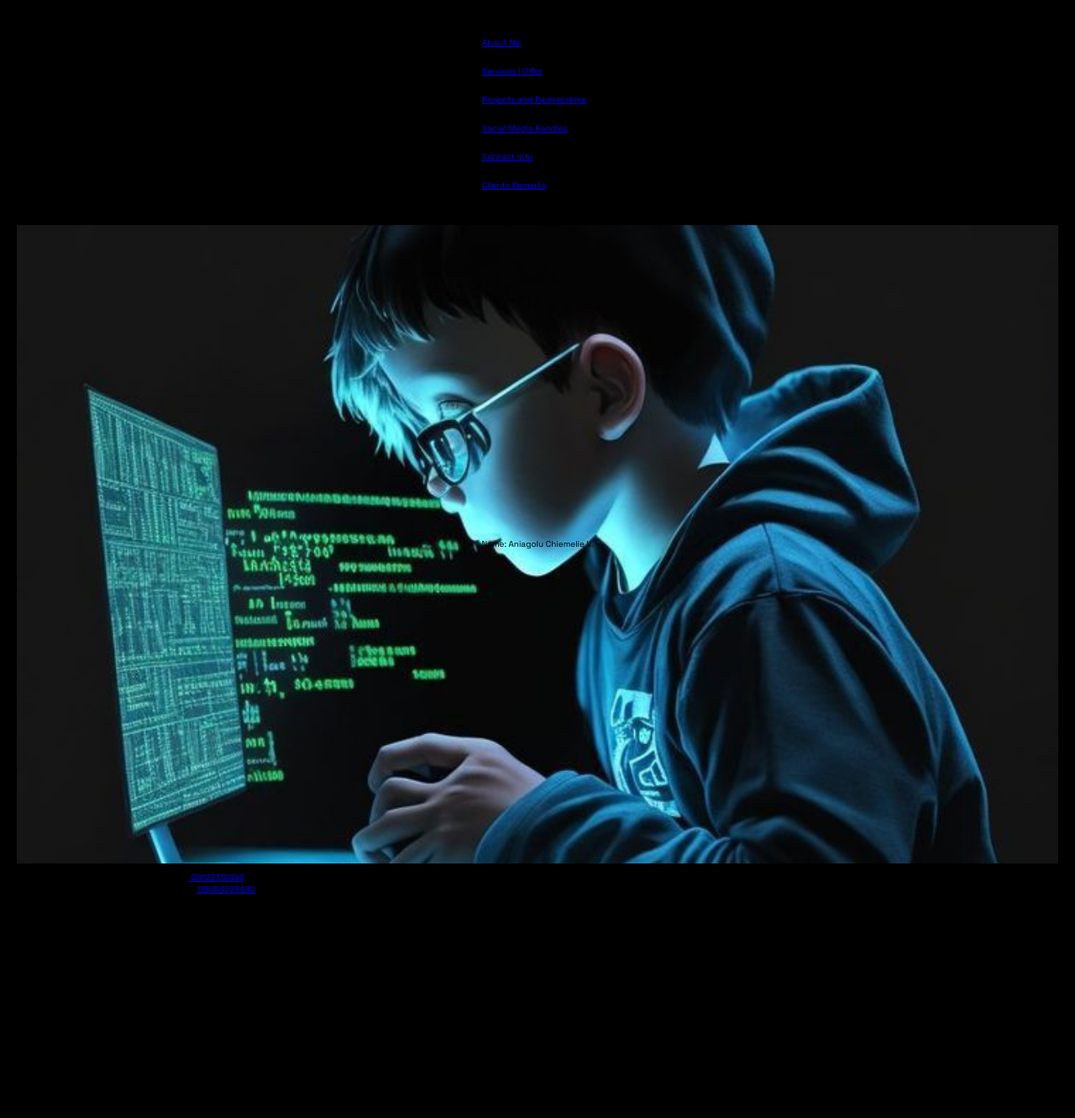
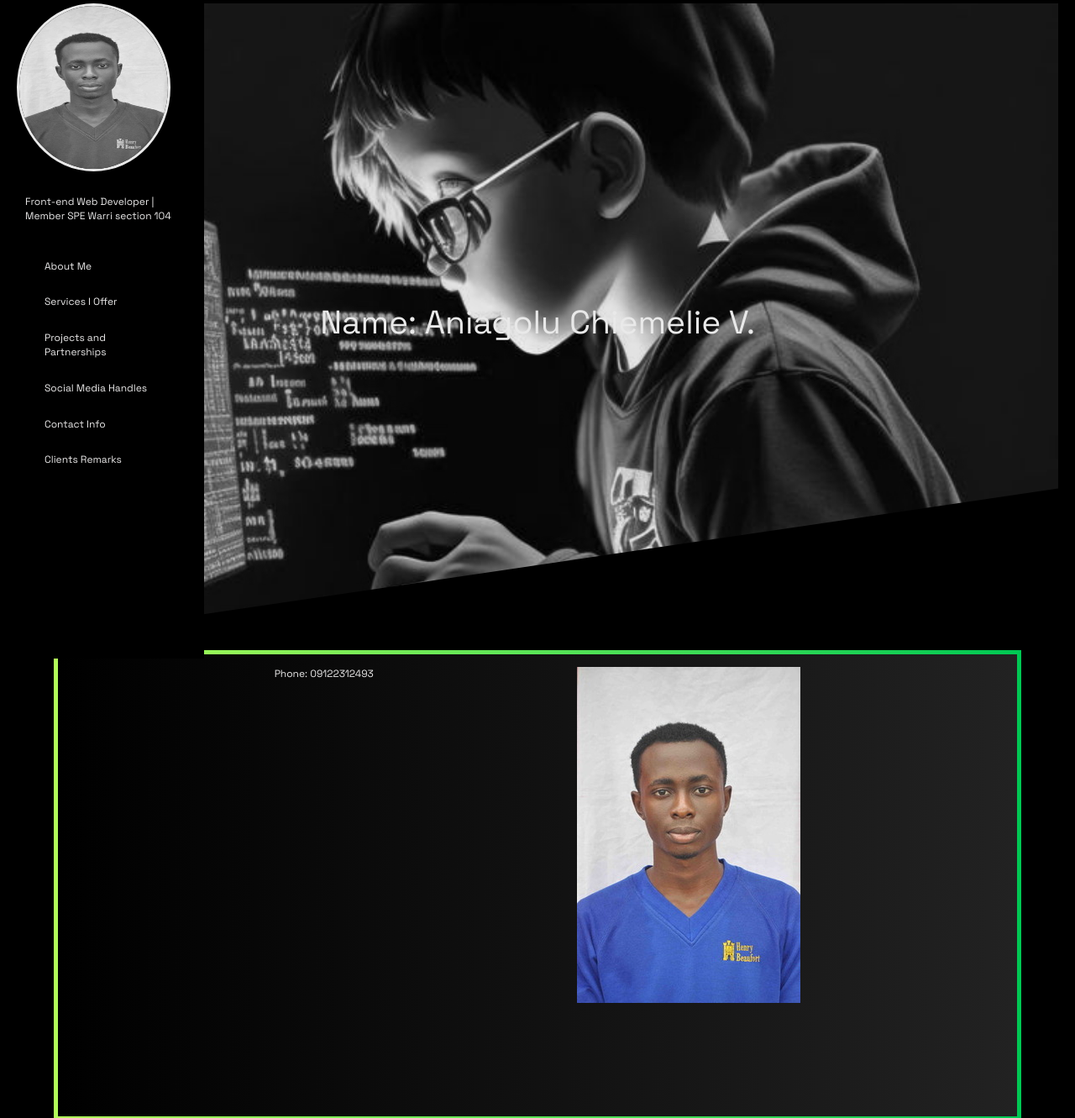
Before and after one commit to aniagoluchiemelie77/Personal-Portfolio, a plain HTML site: page index.html in a window 1280 px wide. Shown: the part 16-1347 px from the top of the page at 84% size. Drawn offline with Linux system fonts and the light colour scheme.

Commit message:
built and positioned nav bar

```diff
--- a/index.css
+++ b/index.css
@@ -21,14 +21,20 @@ html{
     flex-direction: column;
     align-items: center;
     justify-content: center;
-    background-color: black;
+    position: relative;
+    background:  black;
 }
 .navbar{
     background-color: aqua;
-    width: 15vw;
-    margin: 1rem;
+    width: 19vw;
     height: 100%;
     background-color: black;
+    position: fixed;
+    z-index: 10;
+    left: 0;
+    top: 0;
+    padding: 2rem;
+    align-items: center;
 }
 .Introduction{
     min-height: 95vh;
@@ -41,12 +47,19 @@ html{
     flex-direction: column;
     align-items: center;
     justify-content: center;
+    clip-path: polygon(0 0, 100% 0, 100% 76%, 0 100%);
+    filter: grayscale(25);
+    -webkit-filter: grayscale(25);
 }
-.About{
-    background-color: black;
-    margin-top: 1rem;
-    min-height: 60vh;
-    width: 70vw;
+.about{
+    min-height: 70vh;
+    padding: 1.5rem;
+    background-image: linear-gradient( to right, #000000, #222222);
+    width: 90vw;
+    display: flex;
+    flex-wrap: nowrap;
+    margin: 1rem;
+    justify-content: space-evenly;
 }
 .services{
     background-color: gold;
@@ -85,7 +98,58 @@ html{
     padding: 2rem;
     align-content: center;
 }
-.navbar__links > li{
+.navbar__links li{
     text-decoration: none;
+    padding: 1.3rem;
+}
+.navbar__figure{
+    width: 90%;
+    height: 25vh;
+    border-radius: 50%;
+    -webkit-border-radius: 50%;
+    -moz-border-radius: 50%;
+    -ms-border-radius: 50%;
+    -o-border-radius: 50%;
+    filter: grayscale(55);
+    -webkit-filter: grayscale(55);
+    border: #eae9e9 solid 3px;
+}
+.navbar__image p{
     padding: 1rem;
 }
+  .navbar__links  li:hover {
+    border: 10px solid;
+    border-image-slice: 1;
+    border-width: 5px;
+    border-image-source: linear-gradient(to left, #00C853, #B2FF59);
+    border-left: 0;
+    border-right: 0;
+    border-bottom: 0;
+    transform: scale(1.1);
+    -webkit-transform: scale(1.05);
+    -moz-transform: scale(1.05);
+    -ms-transform: scale(1.05);
+    -o-transform: scale(1.05);
+    background-image: linear-gradient( to right, #000000, #222222);
+    border-radius: 1px;
+    -webkit-border-radius: 1px;
+    -moz-border-radius: 1px;
+    -ms-border-radius: 1px;
+    -o-border-radius: 1px;
+}
+  a, p{
+    text-decoration: none;
+    color: #eae9e9;
+    font-size: 1.2rem;
+  }
+  .intro__p{
+    font-size: 3.9rem;
+  }
+  .border-gradient {
+    border: 10px solid;
+    border-image-slice: 1;
+    border-width: 5px;
+  }
+  .border-gradient-green {
+    border-image-source: linear-gradient(to left, #00C853, #B2FF59);
+  }
--- a/index.html
+++ b/index.html
@@ -16,9 +16,18 @@
 </head>
 <body class="container">
       <section class="navbar" id="sec1">
+            <div class="navbar__image">
+                  <figure>
+                        <img class="navbar__figure" src="images/DSC_0290 (1) (1).jpg"/>
+                        <figcaption class="navbar__figure-caption">Chiemelie</figcaption>
+                  </figure>
+                  <p class="navbar__image-p">
+                        Front-end Web Developer | Member SPE Warri section 104
+                  </p>
+            </div>
             <ul class="navbar__links">
-                <li class="navbar__link1"><a href="#">About Me</a></li>
-                <li class="navbar__link2"><a href="#">Services I Offer</a></li>
+                <li class="navbar__link1"><a href="#about">About Me</a></li>
+                <li class="navbar__link2"><a href="#services">Services I Offer</a></li>
                 <li class="navbar__link3"><a href="#">Projects and Partnerships</a></li>
                 <li class="navbar__link4"><a href="#">Social Media Handles</a></li>
                 <li class="navbar__link5"><a href="#">Contact Info</a></li>
@@ -27,16 +36,18 @@
       </section>
       <section class="Introduction" id="sec2">
             <div class="Introduction__divcontainer">
-                  <p class="afa">Name: Aniagolu Chiemelie V.</p>
+                  <p class="intro__p">Name: Aniagolu Chiemelie V.</p>
             </div>
       </section>
-      <section class="About" id="sec3">
-            <div id="contacts">
-                  <p class="contact">Phone:<a href="tel:+2349122312493" class="contact"> 09122312493</a></p>
-                  <p class="nomba">Phone 2:<a href="tel:+2349054223480" class="contact"> 09054223480</a></p>
-            </div>
+      <section class="about border-gradient border-gradient-green" id="about">
+                  <div class="about__div1">
+                        <p class="contact">Phone:<a href="tel:+2349122312493" class="contact"> 09122312493</a></p>
+                  </div>
+                  <div class="about__div2">
+                        <img class="about__img" src="images/DSC_0290 (1) (1).jpg"/>
+                  </div>
       </section>
-      <section class="services" id="sec4">
+      <section class="services" id="services">
             <div id="links">
                   <p class="smedia contact">My social media links:</p>
                   <a href="https://twitter.com/vik_chiboy?t=BmYUUC32xOwFkh6uUbQvcQ&s=09">Twitter</a>
```
